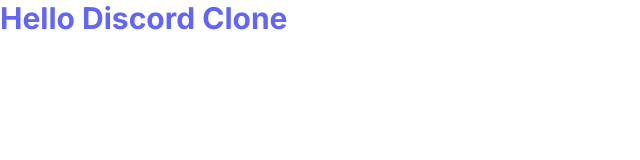
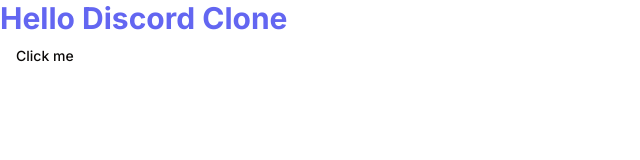
Before and after one commit to stefanogemelli/discord-clone, a Next.js app: page / in a window 1280 px wide. Shown: the top 160 px of the page, without its empty margins (0-640 px from the left). Built offline with nearby package versions, Linux system fonts and the light colour scheme.

Commit message:
feat: add shadcn button

```diff
--- a/app/page.tsx
+++ b/app/page.tsx
@@ -1,3 +1,10 @@
+import { Button } from "@/components/ui/button";
+
 export default function Home() {
-  return <p className="text-3xl font-bold text-indigo-500">Hello Discord Clone</p>;
+  return (
+    <div className="">
+      <p className="text-3xl font-bold text-indigo-500">Hello Discord Clone</p>
+      <Button variant="ghost">Click me</Button>
+    </div>
+  );
 }
--- /dev/null
+++ b/components/ui/button.tsx
@@ -0,0 +1,49 @@
+import * as React from "react";
+import { Slot } from "@radix-ui/react-slot";
+import { cva, type VariantProps } from "class-variance-authority";
+
+import { cn } from "@/lib/utils";
+
+const buttonVariants = cva(
+  "inline-flex items-center justify-center whitespace-nowrap rounded-md text-sm font-medium ring-offset-background transition-colors focus-visible:outline-none focus-visible:ring-2 focus-visible:ring-ring focus-visible:ring-offset-2 disabled:pointer-events-none disabled:opacity-50",
+  {
+    variants: {
+      variant: {
+        default: "bg-primary text-primary-foreground hover:bg-primary/90",
+        destructive: "bg-destructive text-destructive-foreground hover:bg-destructive/90",
+        outline: "border border-input bg-background hover:bg-accent hover:text-accent-foreground",
+        secondary: "bg-secondary text-secondary-foreground hover:bg-secondary/80",
+        ghost: "hover:bg-accent hover:text-accent-foreground",
+        link: "text-primary underline-offset-4 hover:underline",
+      },
+      size: {
+        default: "h-10 px-4 py-2",
+        sm: "h-9 rounded-md px-3",
+        lg: "h-11 rounded-md px-8",
+        icon: "h-10 w-10",
+      },
+    },
+    defaultVariants: {
+      variant: "default",
+      size: "default",
+    },
+  }
+);
+
+export interface ButtonProps
+  extends React.ButtonHTMLAttributes<HTMLButtonElement>,
+    VariantProps<typeof buttonVariants> {
+  asChild?: boolean;
+}
+
+const Button = React.forwardRef<HTMLButtonElement, ButtonProps>(
+  ({ className, variant, size, asChild = false, ...props }, ref) => {
+    const Comp = asChild ? Slot : "button";
+    return (
+      <Comp className={cn(buttonVariants({ variant, size, className }))} ref={ref} {...props} />
+    );
+  }
+);
+Button.displayName = "Button";
+
+export { Button, buttonVariants };
--- a/package.json
+++ b/package.json
@@ -9,6 +9,7 @@
     "lint": "next lint"
   },
   "dependencies": {
+    "@radix-ui/react-slot": "^1.0.2",
     "class-variance-authority": "^0.7.0",
     "clsx": "^2.1.1",
     "lucide-react": "^0.383.0",
```
Also changed, not shown: 1 other file (tests, documents, lock files or other folders).
